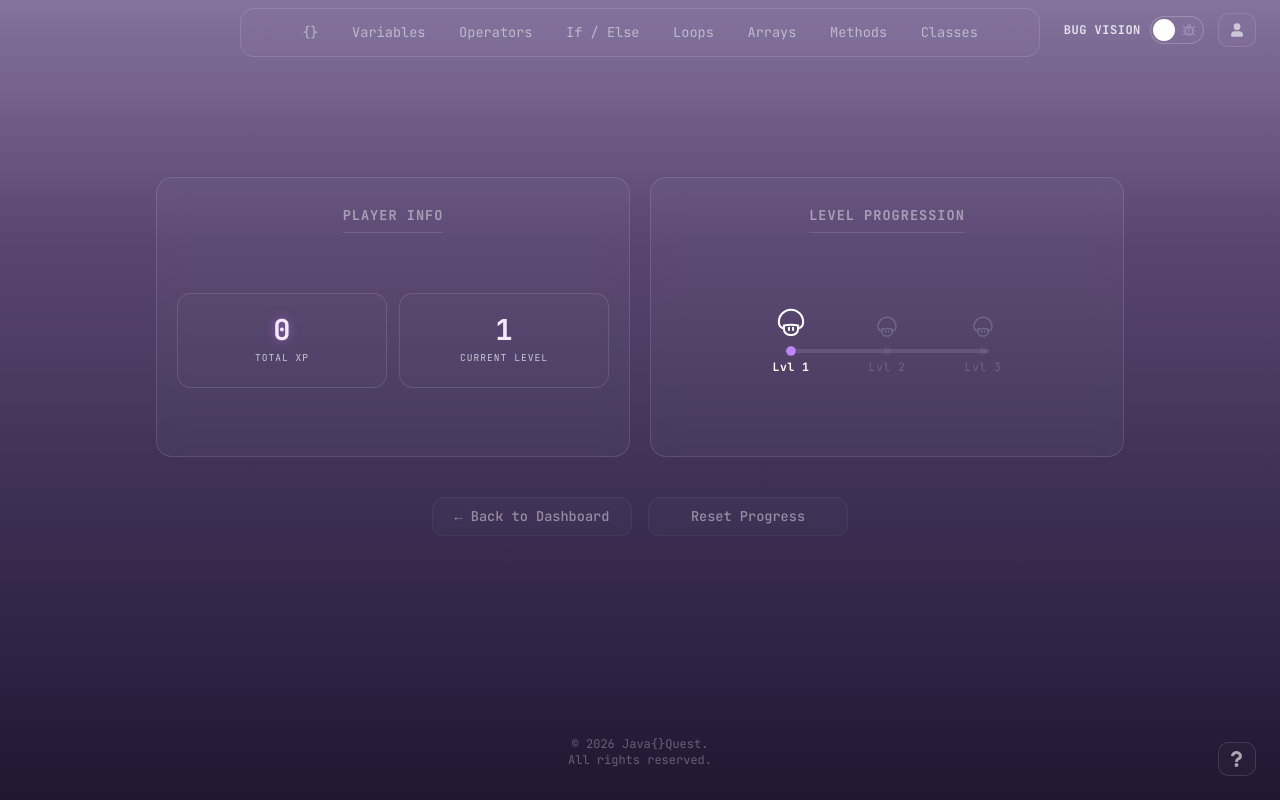
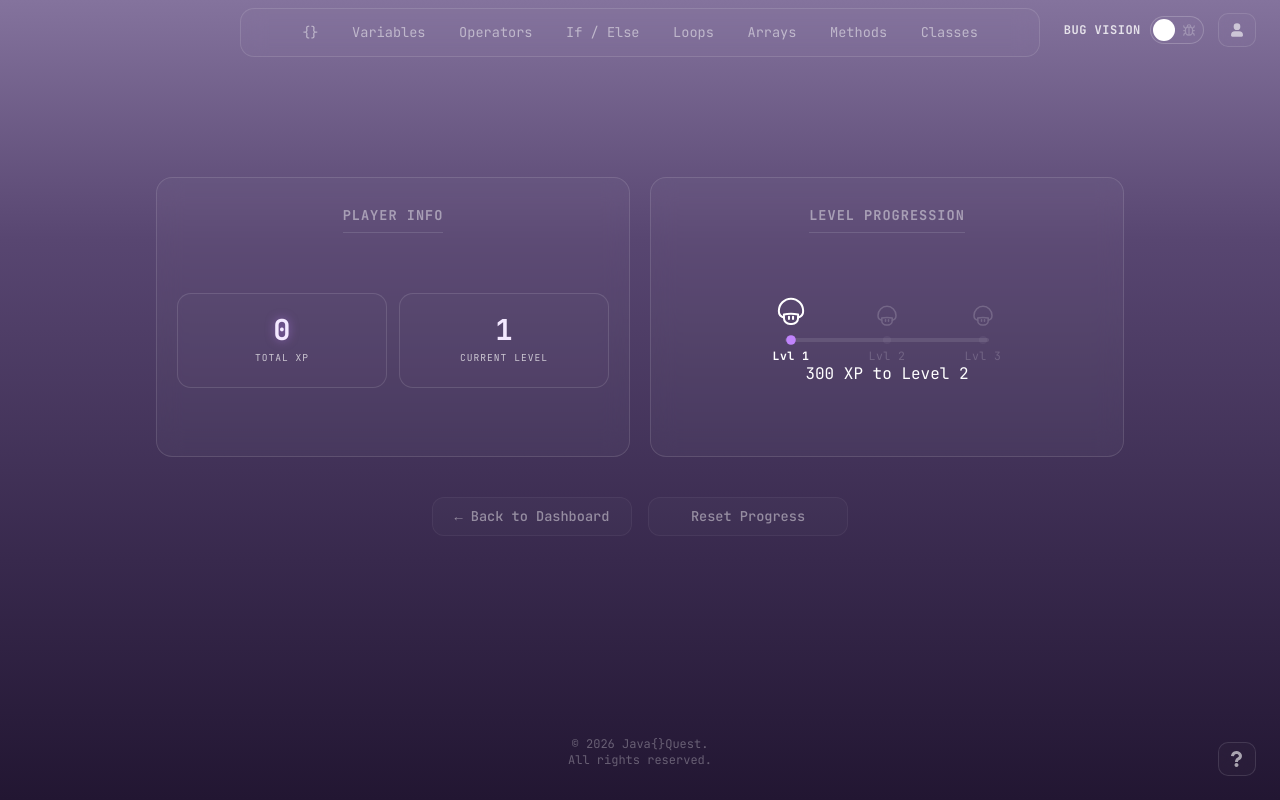
Before and after one commit to eeebbaandersson/java-quest, a Vue app in the folder frontend/: page /profile in a window 1280 px wide. Built offline with nearby package versions, Linux system fonts and the light colour scheme.

Commit message:
Show XP to next level on ProfileView

```diff
--- a/frontend/src/services/xpService.js
+++ b/frontend/src/services/xpService.js
@@ -80,4 +80,8 @@ function getLevel(xp) {
   return current;
 }
 
-export default { getTotalXp, addXp, addPoints, getLevel, LEVELS, totalXP };
+function getNextLevel(xp) {
+  return LEVELS.find((l) => xp < l.minXP) || null;
+}
+
+export default { getTotalXp, addXp, addPoints, getLevel, getNextLevel, LEVELS, totalXP };
--- a/frontend/src/views/ProfileView.vue
+++ b/frontend/src/views/ProfileView.vue
@@ -39,6 +39,12 @@ const handleReset = () => {
 };
 
 const currentLevelObj = computed(() => xpService.getLevel(totalXP.value));
+
+const nextLevel = computed(() => xpService.getNextLevel(totalXP.value));
+
+const xpToNextLevel = computed(() =>
+  nextLevel.value ? nextLevel.value.minXP - totalXP.value : 0
+);
 
 const progressPercentage = computed(() => {
   const maxXP = levels[levels.length - 1].minXP; // 600
@@ -102,6 +108,12 @@ const progressPercentage = computed(() => {
                 </div>
               </div>
             </div>
+            <p v-if="nextLevel" class="xp-to-next">
+              {{ xpToNextLevel }} XP to Level {{ nextLevel.level }}
+            </p>
+            <p v-else class="xp-to-next">
+              Max level reached!
+            </p>
           </div>
         </div>
       </div>
```
